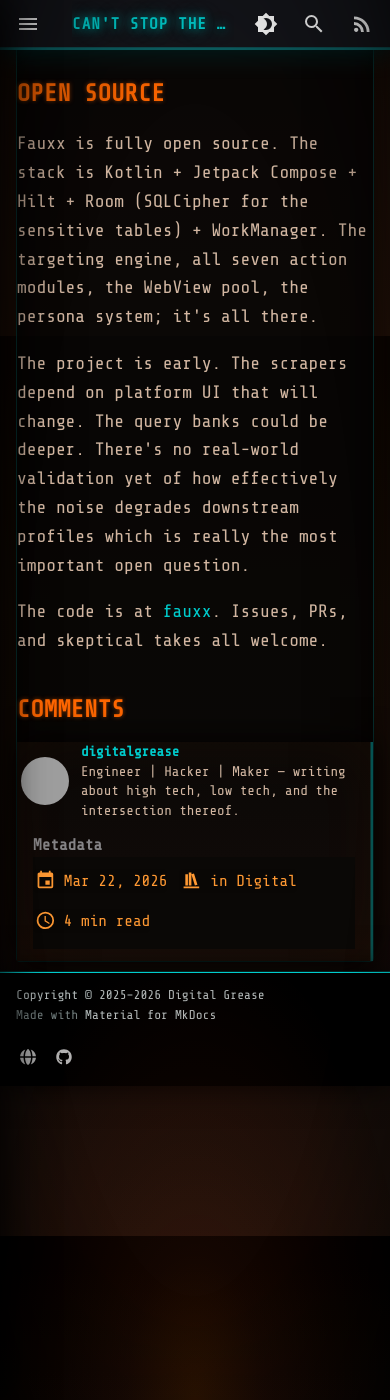
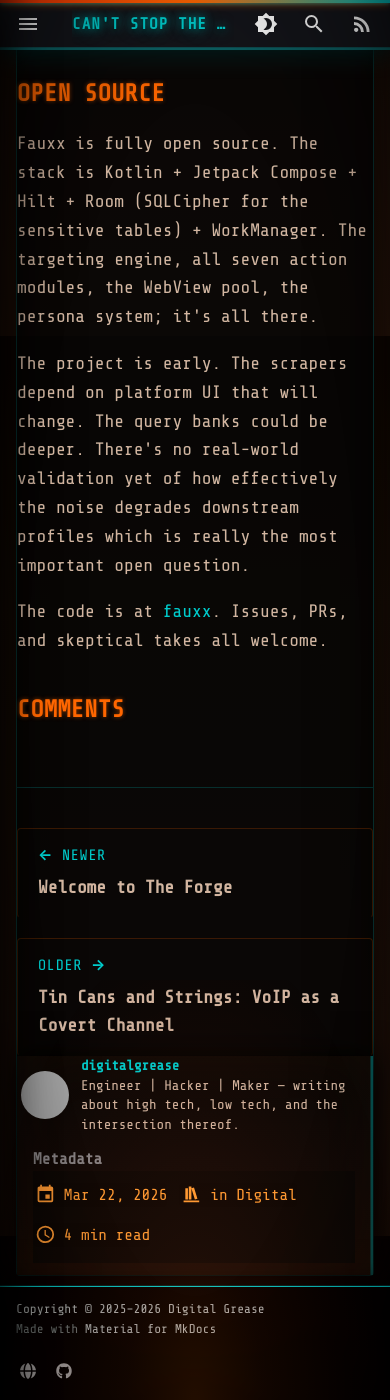
Before and after one commit to digital-grease/blog.digitalgrease.github.io, an MkDocs documentation site: the page built from docs/posts/posts/fauxx-cant-stop-the-signal.md, in a window 390 px wide and 1400 px high, scrolled down 5964 px. Built offline with MkDocs 1.6.1 and Material for MkDocs 9.7.7, drawn with Linux system fonts in a browser that asks for light colours; comment, search, counter and statistics services are not loaded; grey boxes are pictures that could not be loaded.

Commit message:
progress bar, image optimization

```diff
--- a/docs/stylesheets/extra.css
+++ b/docs/stylesheets/extra.css
@@ -1,3 +1,26 @@
+/* Reading progress bar — CSS-only, scroll-driven */
+@keyframes progress-grow {
+  from { transform: scaleX(0); }
+  to   { transform: scaleX(1); }
+}
+
+.md-content::before {
+  content: "";
+  position: fixed;
+  top: 0;
+  left: 0;
+  right: 0;
+  height: 3px;
+  background: linear-gradient(90deg, var(--forge-hot), var(--forge-orange), var(--cyber-cyan));
+  transform-origin: left;
+  transform: scaleX(0);
+  animation: progress-grow linear;
+  animation-timeline: scroll();
+  z-index: 999;
+  box-shadow: 0 0 8px var(--forge-orange), 0 0 4px var(--cyber-cyan);
+  pointer-events: none;
+}
+
 /* Additional customizations */
 
 /* Logo styling */
@@ -46,6 +69,69 @@
   z-index: 1;
 }
 
+/* Post navigation — previous/next */
+.md-post-nav {
+  display: flex;
+  justify-content: space-between;
+  gap: 1rem;
+  margin-top: 3rem;
+  padding-top: 2rem;
+  border-top: 1px solid rgba(0, 204, 204, 0.2);
+}
+
+.md-post-nav__link {
+  display: flex;
+  flex-direction: column;
+  gap: 0.25rem;
+  padding: 0.75rem 1rem;
+  border: 1px solid rgba(255, 102, 0, 0.2);
+  border-radius: 4px;
+  text-decoration: none;
+  transition: all 0.3s ease;
+  max-width: 45%;
+}
+
+.md-post-nav__link:hover {
+  border-color: var(--forge-orange);
+  box-shadow: 0 0 12px rgba(255, 102, 0, 0.3);
+  background: rgba(255, 102, 0, 0.05);
+}
+
+.md-post-nav__link--next {
+  text-align: right;
+  margin-left: auto;
+}
+
+.md-post-nav__direction {
+  font-size: 0.75rem;
+  text-transform: uppercase;
+  letter-spacing: 0.05em;
+  color: var(--cyber-cyan);
+}
+
+.md-post-nav__arrow {
+  font-weight: bold;
+}
+
+.md-post-nav__title {
+  font-weight: 600;
+  color: var(--md-default-fg-color);
+}
+
+@media screen and (max-width: 600px) {
+  .md-post-nav {
+    flex-direction: column;
+  }
+
+  .md-post-nav__link {
+    max-width: 100%;
+  }
+
+  .md-post-nav__link--next {
+    text-align: left;
+  }
+}
+
 /* Horizontal rule */
 .md-typeset hr {
   border: none;
--- a/mkdocs.yml
+++ b/mkdocs.yml
@@ -56,6 +56,11 @@
 plugins:
   - search:
       lang: en
+  - social:
+      cards_layout: default
+      cards_layout_options:
+        background_color: "#0a0806"
+        color: "#d4b5a0"
   - blog:
       blog_dir: posts
       post_date_format: medium
@@ -156,5 +161,6 @@
 nav:
   - Home: index.md
   - Blog: posts/
+  - Projects: projects.md
   - Tags: tags.md
   - About: about.md
--- /dev/null
+++ b/overrides/blog-post.html
@@ -0,0 +1,163 @@
+{#-
+  Blog post template with previous/next navigation.
+  Based on material/templates/blog-post.html
+-#}
+{% extends "main.html" %}
+{% import "partials/nav-item.html" as item with context %}
+{% block container %}
+  <div class="md-content md-content--post" data-md-component="content">
+    <div class="md-sidebar md-sidebar--post" data-md-component="sidebar" data-md-type="navigation">
+      <div class="md-sidebar__scrollwrap">
+        <div class="md-sidebar__inner md-post">
+          <nav class="md-nav md-nav--primary">
+            <div class="md-post__back">
+              <div class="md-nav__title md-nav__container">
+                <a href="{{ page.parent.url | url }}" class="md-nav__link">
+                  {% include ".icons/material/arrow-left.svg" %}
+                  <span class="md-ellipsis">
+                    {{ lang.t("blog.index") }}
+                  </span>
+                </a>
+              </div>
+            </div>
+            {% if page.authors %}
+              <div class="md-post__authors md-typeset">
+                {% for author in page.authors %}
+                  <div class="md-profile md-post__profile">
+                    <span class="md-author md-author--long">
+                      <img src="{{ author.avatar | url }}" alt="{{ author.name }}">
+                    </span>
+                    <span class="md-profile__description">
+                      <strong>
+                        {% if author.url %}
+                          <a href="{{ author.url | url }}">{{ author.name }}</a>
+                        {% else %}
+                          {{ author.name }}
+                        {% endif %}
+                      </strong>
+                      <br>
+                      {{ author.description }}
+                    </span>
+                  </div>
+                {% endfor %}
+              </div>
+            {% endif %}
+            <ul class="md-post__meta md-nav__list">
+              <li class="md-nav__item md-nav__item--section">
+                <div class="md-post__title">
+                  <span class="md-ellipsis">
+                    {{ lang.t("blog.meta") }}
+                  </span>
+                </div>
+                <nav class="md-nav">
+                  <ul class="md-nav__list">
+                    <li class="md-nav__item">
+                      <div class="md-nav__link">
+                        {% include ".icons/material/calendar.svg" %}
+                        <time datetime="{{ page.config.date.created }}" class="md-ellipsis">
+                          {{- page.config.date.created | date -}}
+                        </time>
+                      </div>
+                    </li>
+                    {% if page.config.date.updated %}
+                      <li class="md-nav__item">
+                        <div class="md-nav__link">
+                          {% include ".icons/material/calendar-clock.svg" %}
+                          <time datetime="{{ page.config.date.updated }}" class="md-ellipsis">
+                            {{- page.config.date.updated | date -}}
+                          </time>
+                        </div>
+                      </li>
+                    {% endif %}
+                    {% if page.categories %}
+                      <li class="md-nav__item">
+                        <div class="md-nav__link">
+                          {% include ".icons/material/bookshelf.svg" %}
+                          <span class="md-ellipsis">
+                            {{ lang.t("blog.categories.in") }}
+                            {% for category in page.categories %}
+                              <a href="{{ category.url | url }}">
+                                {{- category.title -}}
+                              </a>
+                              {%- if loop.revindex > 1 %}, {% endif -%}
+                            {% endfor -%}
+                          </span>
+                        </div>
+                      </li>
+                    {% endif %}
+                    {% if page.config.readtime %}
+                      {% set time = page.config.readtime %}
+                      <li class="md-nav__item">
+                        <div class="md-nav__link">
+                          {% include ".icons/material/clock-outline.svg" %}
+                          <span class="md-ellipsis">
+                            {% if time == 1 %}
+                              {{ lang.t("readtime.one") }}
+                            {% else %}
+                              {{ lang.t("readtime.other") | replace("#", time) }}
+                            {% endif %}
+                          </span>
+                        </div>
+                      </li>
+                    {% endif %}
+                  </ul>
+                </nav>
+              </li>
+            </ul>
+            {% if page.config.links %}
+              <ul class="md-post__meta md-nav__list">
+                <li class="md-nav__item md-nav__item--section">
+                  <div class="md-post__title">
+                    <span class="md-ellipsis">
+                      {{ lang.t("blog.references") }}
+                    </span>
+                  </div>
+                  <nav class="md-nav">
+                    <ul class="md-nav__list">
+                      {% for nav_item in page.config.links %}
+                        {% set path = "__ref_" ~ loop.index %}
+                        {{ item.render(nav_item, path, 1) }}
+                      {% endfor %}
+                    </ul>
+                  </nav>
+                </li>
+              </ul>
+            {% endif %}
+          </nav>
+          {% if "toc.integrate" in features %}
+            {% include "partials/toc.html" %}
+          {% endif %}
+        </div>
+      </div>
+    </div>
+    <article class="md-content__inner md-typeset">
+      {% block content %}
+        {% include "partials/content.html" %}
+      {% endblock %}
+      {% if page.previous_page or page.next_page %}
+        <nav class="md-post-nav" aria-label="Post navigation">
+          {% if page.previous_page %}
+            <a href="{{ page.previous_page.url | url }}" class="md-post-nav__link md-post-nav__link--prev">
+              <span class="md-post-nav__direction">
+                <span class="md-post-nav__arrow">&larr;</span> Newer
+              </span>
+              <span class="md-post-nav__title">{{ page.previous_page.title }}</span>
+            </a>
+          {% else %}
+            <span></span>
+          {% endif %}
+          {% if page.next_page %}
+            <a href="{{ page.next_page.url | url }}" class="md-post-nav__link md-post-nav__link--next">
+              <span class="md-post-nav__direction">
+                Older <span class="md-post-nav__arrow">&rarr;</span>
+              </span>
+              <span class="md-post-nav__title">{{ page.next_page.title }}</span>
+            </a>
+          {% else %}
+            <span></span>
+          {% endif %}
+        </nav>
+      {% endif %}
+    </article>
+  </div>
+{% endblock %}
```
Also changed, not shown: docs/projects.md (added, +36 -0 lines), 2 other files.
